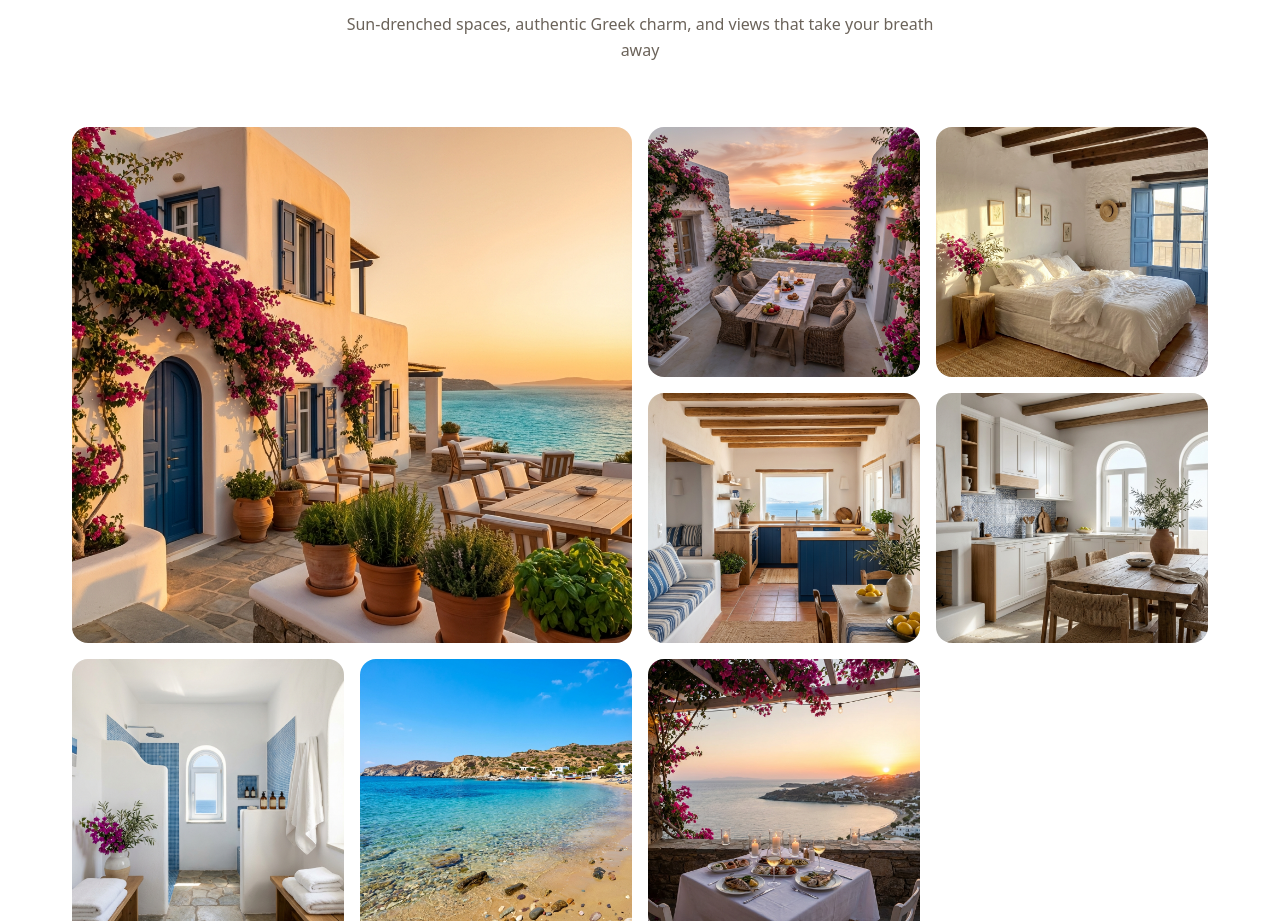
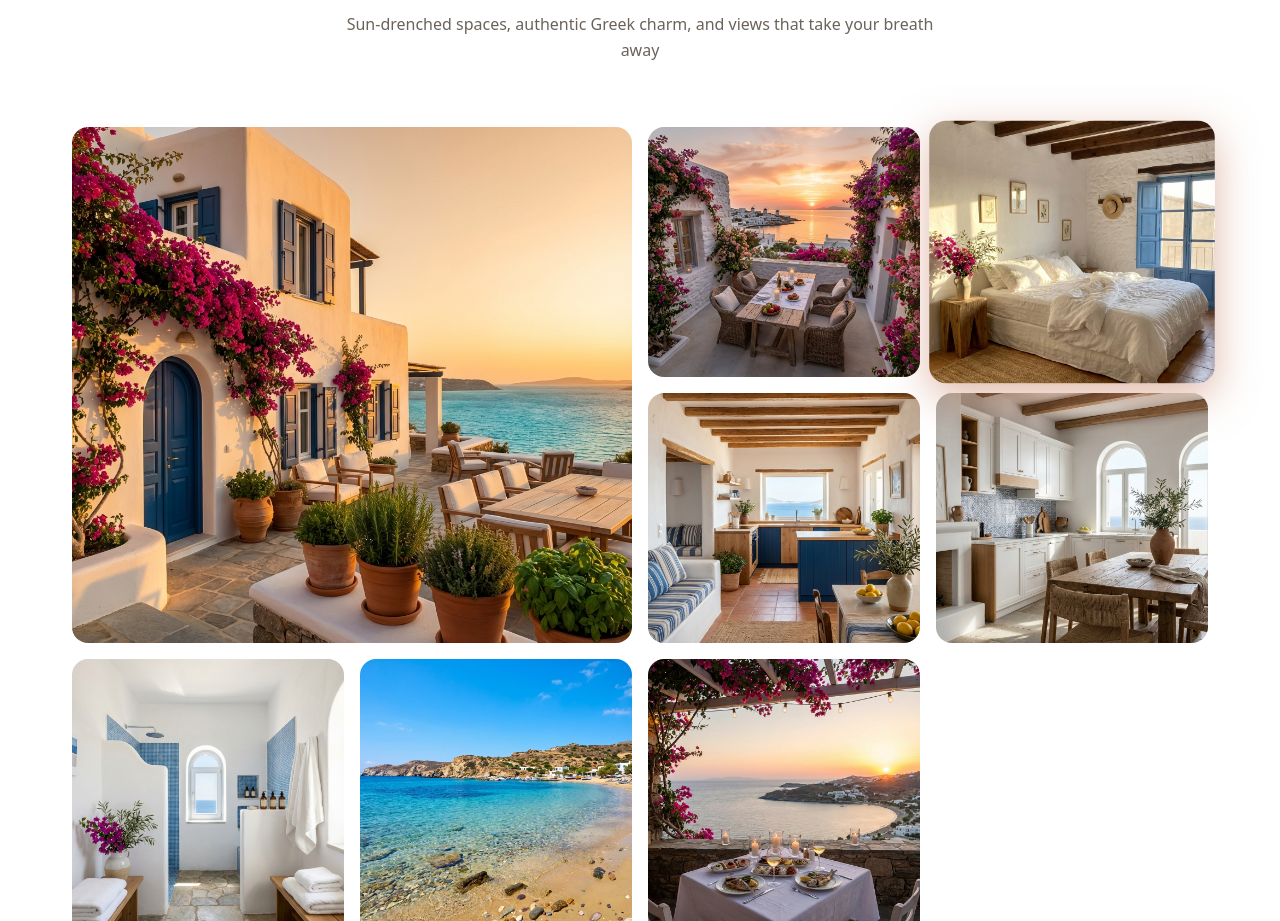
Before and after one commit to littlebitsrodos/romantica-blue, a plain HTML site: page index.html in a window 1280 px wide. Shown: the part 1918-2839 px from the top of the page. Drawn offline with Linux system fonts and the light colour scheme.

Commit message:
Add auto-rotating gallery carousel with highlight effect

```diff
--- a/script.js
+++ b/script.js
@@ -107,12 +107,29 @@ function initNavigation() {
     });
 }
 
-// ----- Gallery Lightbox -----
+// ----- Gallery Lightbox & Carousel -----
+let galleryRotationInterval = null;
+let currentGalleryIndex = 0;
+
 function initGallery() {
     const galleryItems = document.querySelectorAll('.gallery-item');
     const lightbox = document.querySelector('.lightbox');
     const lightboxImg = lightbox?.querySelector('img');
     const lightboxClose = lightbox?.querySelector('.lightbox-close');
+    const galleryGrid = document.querySelector('.gallery-grid');
+
+    // Start auto-rotation
+    startGalleryRotation();
+
+    // Pause rotation on hover
+    if (galleryGrid) {
+        galleryGrid.addEventListener('mouseenter', () => {
+            stopGalleryRotation();
+        });
+        galleryGrid.addEventListener('mouseleave', () => {
+            startGalleryRotation();
+        });
+    }
 
     galleryItems.forEach(item => {
         item.addEventListener('click', () => {
@@ -122,6 +139,7 @@ function initGallery() {
                 lightboxImg.alt = img.alt;
                 lightbox.classList.add('active');
                 document.body.style.overflow = 'hidden';
+                stopGalleryRotation();
             }
         });
     });
@@ -142,11 +160,43 @@ function initGallery() {
     });
 }
 
+function startGalleryRotation() {
+    const galleryItems = document.querySelectorAll('.gallery-item');
+    if (galleryItems.length === 0) return;
+
+    // Clear existing interval
+    stopGalleryRotation();
+
+    // Rotate every 3 seconds
+    galleryRotationInterval = setInterval(() => {
+        // Remove highlight from current item
+        galleryItems.forEach(item => item.classList.remove('gallery-highlight'));
+
+        // Move to next item
+        currentGalleryIndex = (currentGalleryIndex + 1) % galleryItems.length;
+
+        // Add highlight to new current item
+        galleryItems[currentGalleryIndex].classList.add('gallery-highlight');
+    }, 3000);
+}
+
+function stopGalleryRotation() {
+    if (galleryRotationInterval) {
+        clearInterval(galleryRotationInterval);
+        galleryRotationInterval = null;
+    }
+    // Remove all highlights when stopped
+    document.querySelectorAll('.gallery-item').forEach(item => {
+        item.classList.remove('gallery-highlight');
+    });
+}
+
 function closeLightbox() {
     const lightbox = document.querySelector('.lightbox');
     if (lightbox) {
         lightbox.classList.remove('active');
         document.body.style.overflow = '';
+        startGalleryRotation();
     }
 }
 
--- a/styles.css
+++ b/styles.css
@@ -1092,3 +1092,23 @@ section:nth-child(even) {
   opacity: 0;
   pointer-events: none;
 }
+
+/* Gallery Carousel Rotation */
+.gallery-item.gallery-highlight {
+  transform: scale(1.05);
+  z-index: 10;
+  box-shadow: 0 12px 40px rgba(194, 113, 79, 0.4);
+}
+
+.gallery-item.gallery-highlight img {
+  transform: scale(1.05);
+}
+
+@keyframes gallery-pulse {
+  0%, 100% { box-shadow: 0 8px 30px rgba(194, 113, 79, 0.3); }
+  50% { box-shadow: 0 12px 40px rgba(194, 113, 79, 0.5); }
+}
+
+.gallery-item.gallery-highlight {
+  animation: gallery-pulse 2s ease-in-out infinite;
+}
```
